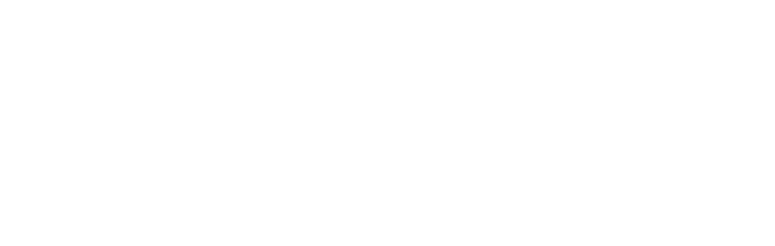
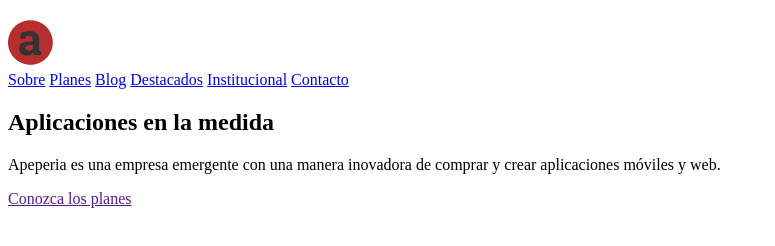
Before and after one commit to Miles-Arts/layout-web, a plain HTML site: page index.html in a window 1280 px wide. Shown: the whole page, without its empty margins (0-775 px from the left). Drawn offline with Linux system fonts and the light colour scheme.

Commit message:
Creando estructura

```diff
--- a/index.html
+++ b/index.html
@@ -7,6 +7,23 @@
     <title>Home | Apeperia</title>
 </head>
 <body>
-    <header></header>
+    <header>
+        <img src="img/logo-apeperia.svg" alt="Logo de Apeperia">
+        <nav>
+            <lis><a href="#">Sobre</a></lis>
+            <lis><a href="#">Planes</a></lis>
+            <lis><a href="#">Blog</a></lis>
+            <lis><a href="#">Destacados</a></lis>
+            <lis><a href="#">Institucional</a></lis>
+            <lis><a href="#">Contacto</a></lis>
+        </nav>
+    </header>
+    <main>
+        <section>
+            <h1>Aplicaciones en la medida</h1>
+            <p>Apeperia es una empresa emergente con una manera inovadora de comprar y crear aplicaciones móviles y web.</p>
+            <a href="">Conozca los planes</a>
+        </section>
+    </main>
 </body>
 </html>
```
